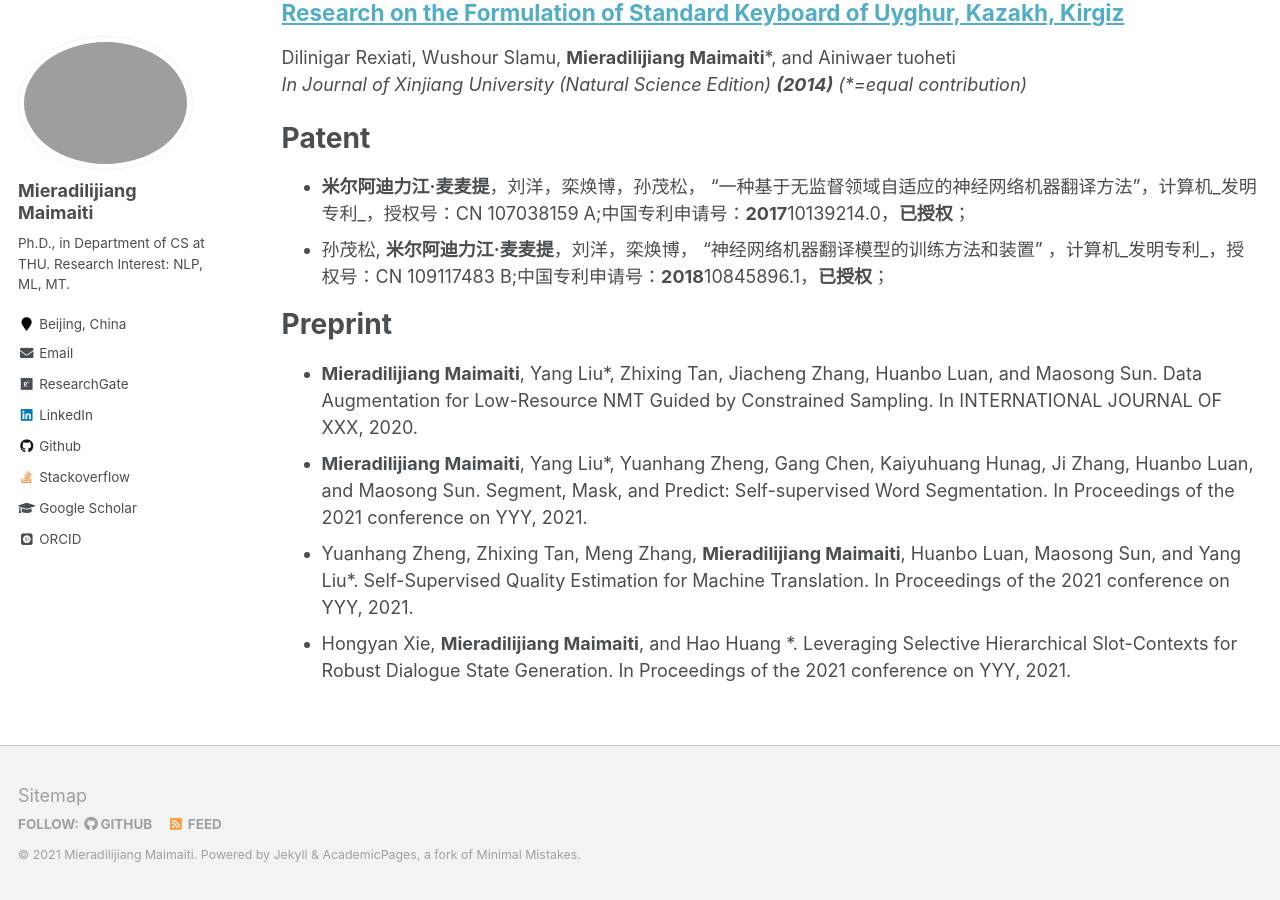
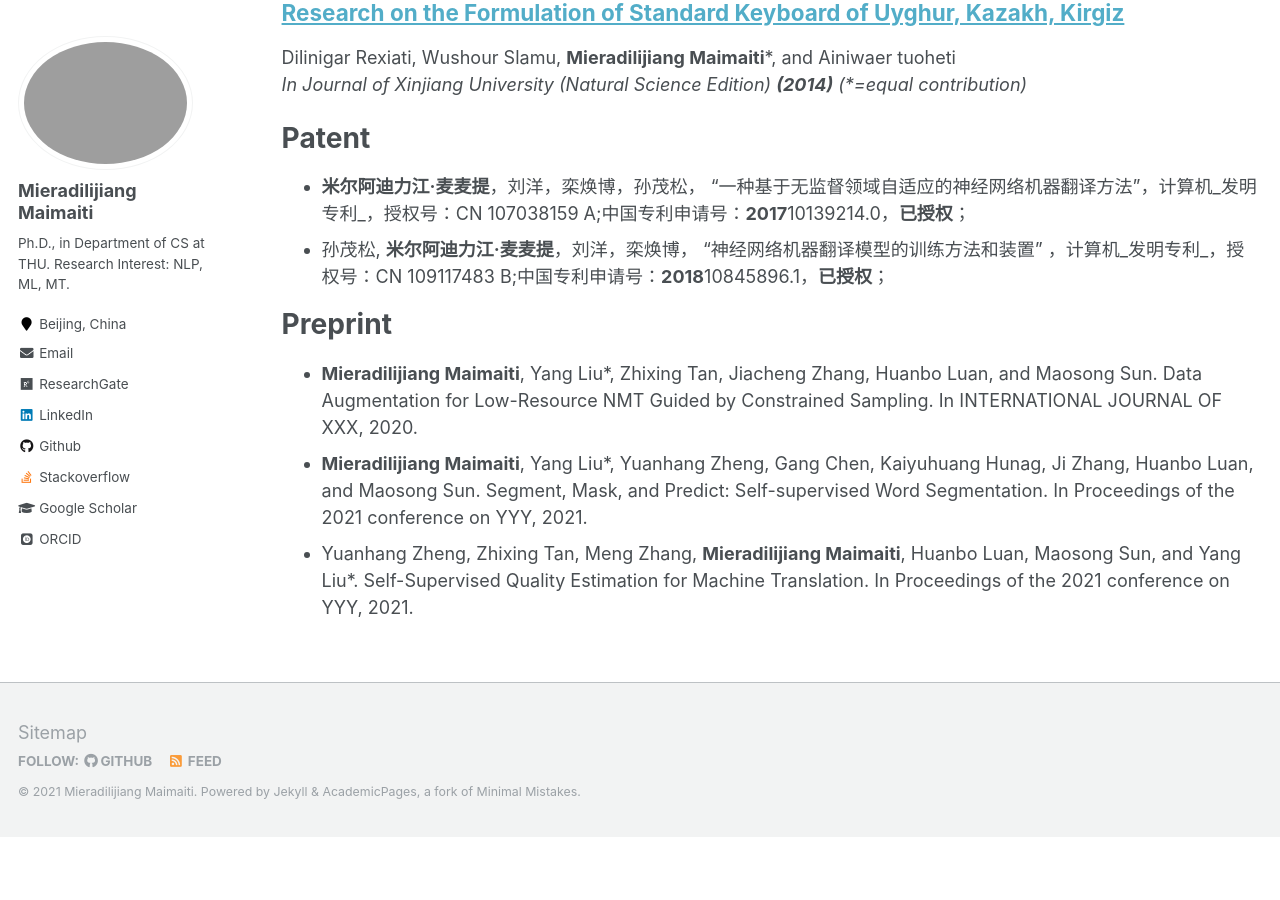
Before and after one commit to miradel51/miradel51.github.io, a Jekyll site: the page built from _pages/publications.md, in a window 1280 px wide and 900 px high, scrolled down 2334 px. Built offline with Jekyll 4.4.1, drawn with Linux system fonts in a browser that asks for light colours; some web fonts are replaced; after the commit the page ends 3171 px from its top, so only the background shows below that.

Commit message:
update publications.md

```diff
--- a/_pages/publications.md
+++ b/_pages/publications.md
@@ -25,4 +25,3 @@ Preprint
 * **Mieradilijiang Maimaiti**, Yang Liu*, Zhixing Tan, Jiacheng Zhang, Huanbo Luan, and Maosong Sun. Data Augmentation for Low-Resource NMT Guided by Constrained Sampling. In INTERNATIONAL JOURNAL OF XXX, 2020.
 * **Mieradilijiang Maimaiti**, Yang Liu*, Yuanhang Zheng, Gang Chen, Kaiyuhuang Hunag, Ji Zhang, Huanbo Luan, and Maosong Sun. Segment, Mask, and Predict: Self-supervised Word Segmentation. In Proceedings of the 2021 conference on YYY, 2021.
 * Yuanhang Zheng, Zhixing Tan, Meng Zhang, **Mieradilijiang Maimaiti**, Huanbo Luan, Maosong Sun, and Yang Liu*. Self-Supervised Quality Estimation for Machine Translation. In Proceedings of the 2021 conference on YYY, 2021.
-* Hongyan Xie, **Mieradilijiang Maimaiti**, and Hao Huang *. Leveraging Selective Hierarchical Slot-Contexts for Robust Dialogue State Generation. In Proceedings of the 2021 conference on YYY, 2021.
```
